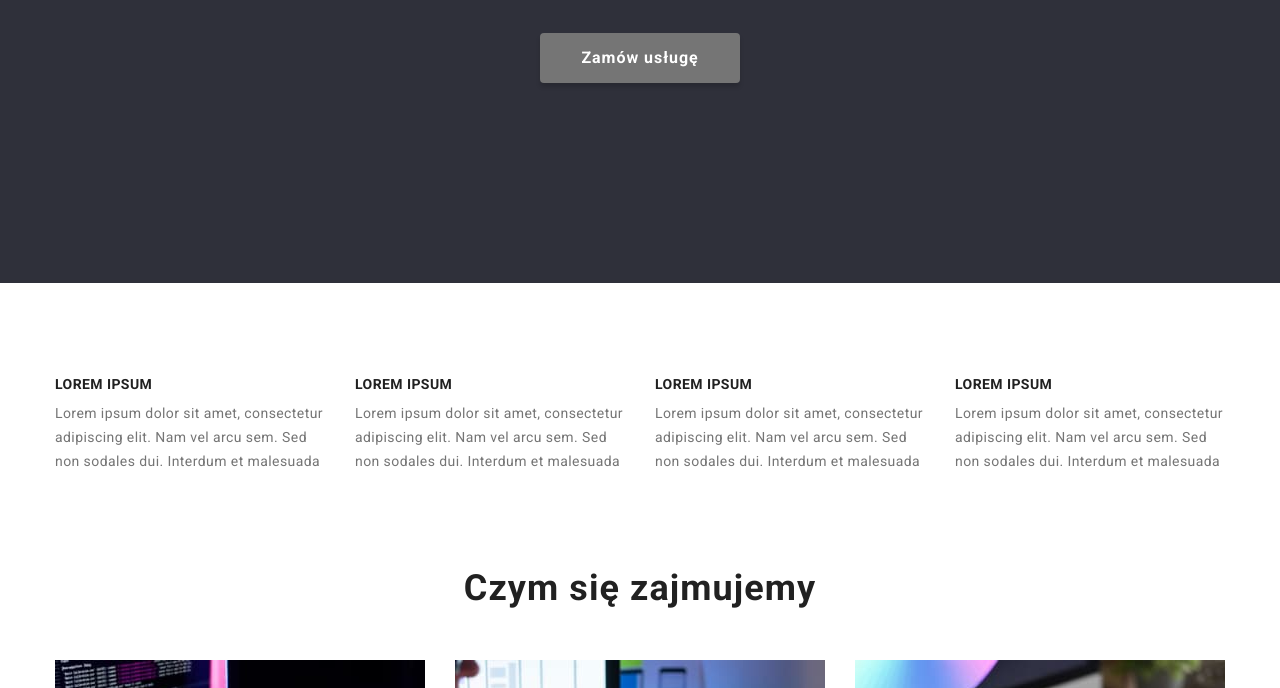
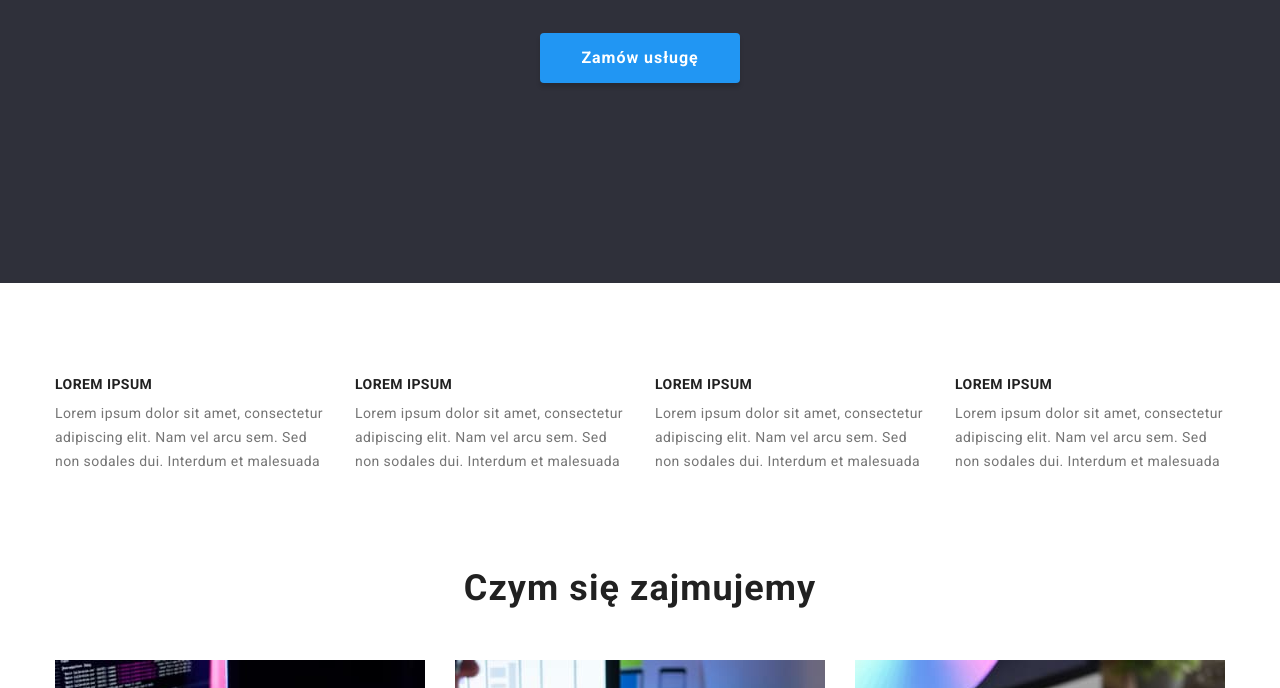
Before and after one commit to 8812240/goit-markup-hw-03, a plain HTML site: page index.html in a window 1280 px wide. Shown: the part 412-1100 px from the top of the page. Drawn offline with nearby package versions, Linux system fonts and the light colour scheme.

Commit message:
change button blue

```diff
--- a/css/styles.css
+++ b/css/styles.css
@@ -159,7 +159,7 @@ padding: 25px 0 24px 0;
 }
 
 .hero-button {
-    background-color: var(--gray);
+    background-color: var(--blue);
     color: var(--white);
     font-weight: 700;
     font-size: 16px;
```
